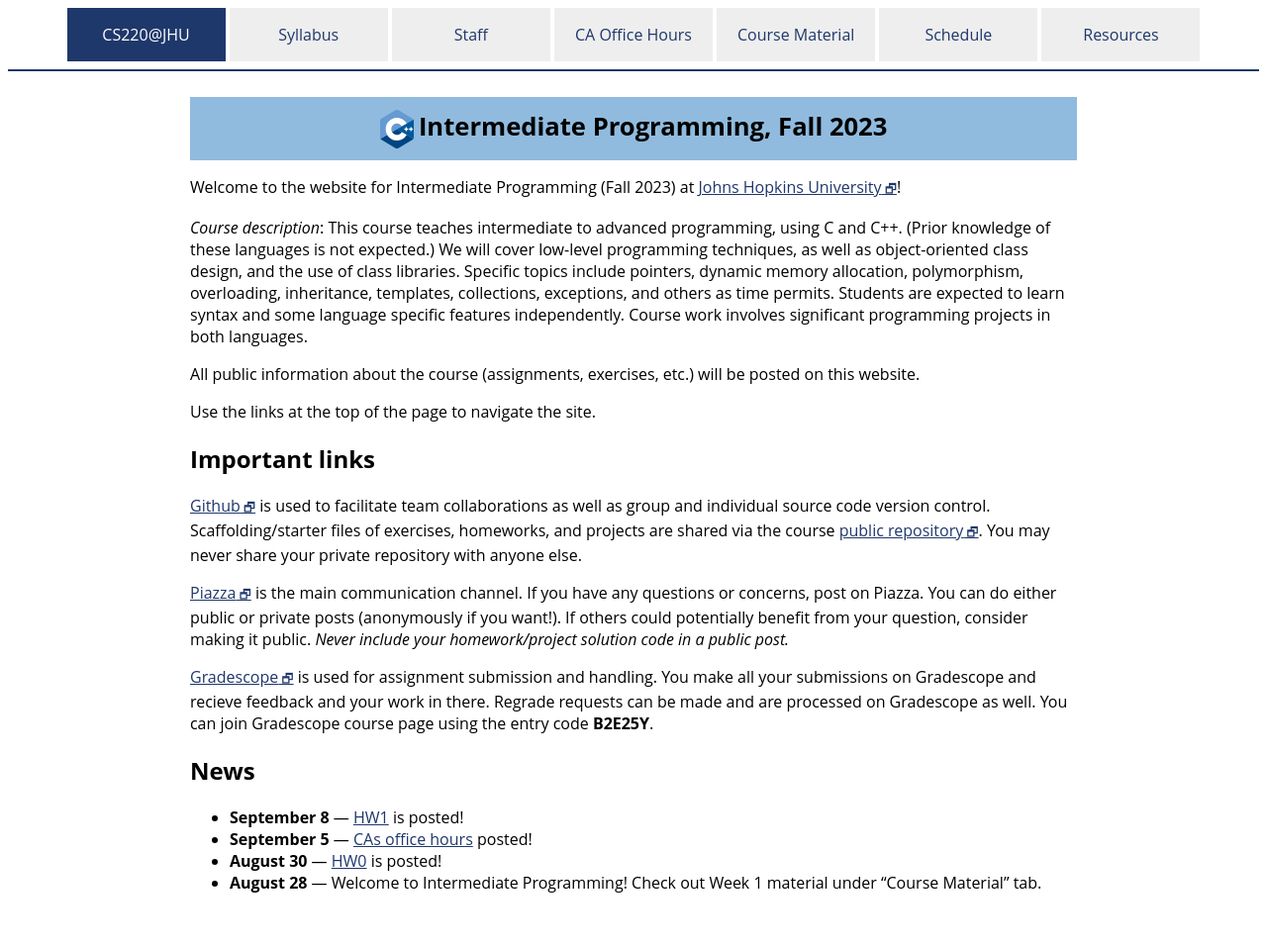
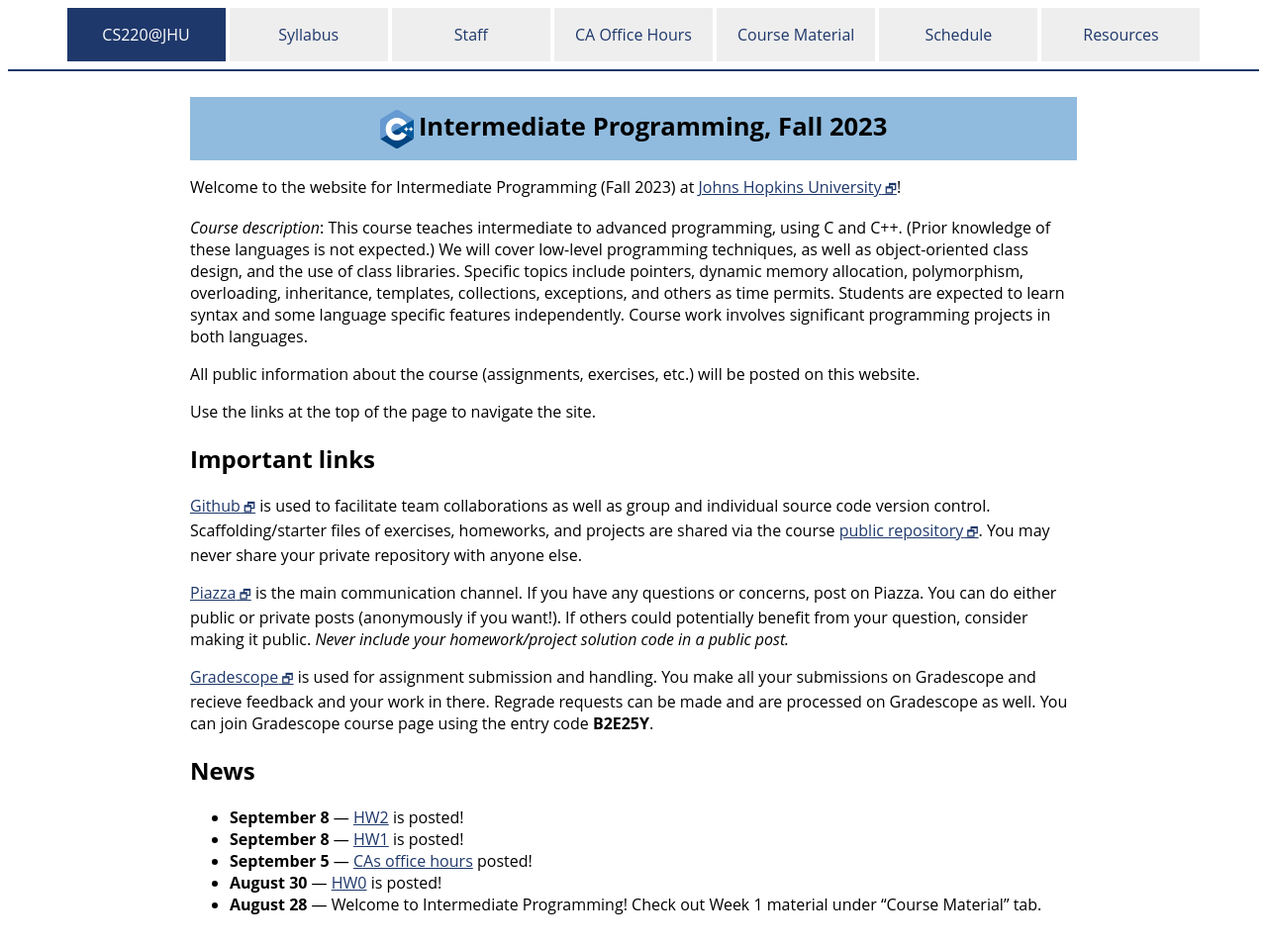
Before and after one commit to jhu-ip/cs220-f23, a Jekyll site: the page built from index.md, in a window 1280 px wide. Shown: the whole page at 99% size. Built offline with Jekyll 4.4.1, drawn with Linux system fonts in a browser that asks for light colours; before the commit the page ends 935 px from its top, so only the background shows below that.

Commit message:
added hw2

```diff
--- a/index.md
+++ b/index.md
@@ -44,6 +44,7 @@ Gradescope and recieve feedback and your work in there. Regrade requests
 can be made and are processed on Gradescope as well. You can join Gradescope course page using the entry code **B2E25Y**.
 
 ## News
+* **September 8** — [HW2](https://www.gradescope.com/courses/584905/assignments/3340478) is posted!
 * **September 8** — [HW1](assign/hw1) is posted!
 * **September 5** — [CAs office hours](https://docs.google.com/spreadsheets/d/1wfST1AcrgcNaVsvr6xUWKu4LNAU3JYyFmuhlaIxP0EQ/edit#gid=2050153296) posted!
 * **August 30** — [HW0](assign/hw0) is posted!
```
Also changed, not shown: schedule.md (+1 -0 lines).
